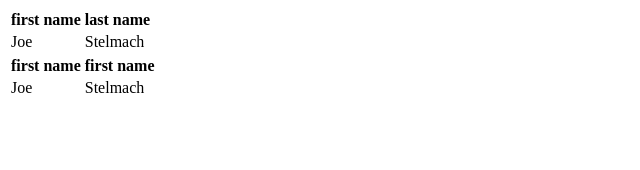
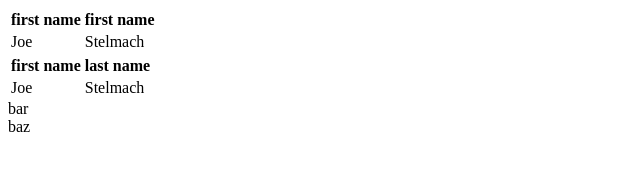
Before and after one commit to joestelmach/laconic, a plain HTML site: page example/index.html in a window 1280 px wide. Shown: the full height of the page, 0-640 px from the left. Drawn offline with Linux system fonts and the light colour scheme.

Commit message:
adding register notion

```diff
--- a/example/index.html
+++ b/example/index.html
@@ -9,16 +9,11 @@
 
   <body>
     <script type="text/javascript">
+      // Laconic is a lightweight approach to adding some sanity to the
+      // process of generating DOM content.
 
-      $el.table(
-        $el.tr(
-          $el.th('first name'),
-          $el.th('last name')),
-        $el.tr(
-          $el.td('Joe'),
-          $el.td('Stelmach'))
-      ).appendTo(document.body);
-
+      // Consider using the standard DOM API to build and insert a
+      // simple table under the document's body:
       var firstTh = document.createElement('th');
       firstTh.appendChild(document.createTextNode('first name'));
       var secondTh = document.createElement('th');
@@ -38,6 +33,36 @@
       table.appendChild(secondTr);
       document.body.appendChild(table);
 
+      // now let's take a look at how to build the same table laconically;
+      $el.table(
+        $el.tr(
+          $el.th('first name'),
+          $el.th('last name')),
+        $el.tr(
+          $el.td('Joe'),
+          $el.td('Stelmach'))
+      ).appendTo(document.body);
+
+      // A function exists in the $el namespace for all HTML tags listed here:
+      // http://www.whatwg.org/specs/web-apps/current-work/multipage/section-index.html#elements-1
+
+      // You can even register your own custom 'tags' that defines a particular
+      // hierarchy of known elements.  You just need to provide a name for
+      // your tag, and a function that appends content to 'this', which is a
+      // reference to the root node of the tag.  For example, the 'foo' tag
+      // will produce the following content:
+      // <div class='foo'>
+      //   <div>bar</div>
+      //   <div>baz</div>
+      // </div>
+      $el.registerTag('foo', function() {
+        this.appendChild($el.div('bar'));
+        this.appendChild($el.div('baz'));
+      });
+
+      // Once you've registered a tag, you can start inserting them:
+      $el.foo().appendTo(document.body);
+
     </script>
   </body>
 </html>
--- a/src/laconic.js
+++ b/src/laconic.js
@@ -65,12 +65,14 @@
   // Object describing the explicit laconic methods that should be added
   // to the $el namespace
   var laconic = {
-    stack : function() {
-      // TODO
-    },
-
-    flow : function() {
-      // TODO
+    registerTag : function(name, renderer) {
+      if(!$el[name]) {
+        $el[name] = function() {
+          var el = gen('div', {'class' : name});
+          renderer.apply(el, Array.prototype.slice.call(arguments));
+          return el;
+        };
+      }
     }
   };
 
```
Also changed, not shown: 1 other file.
